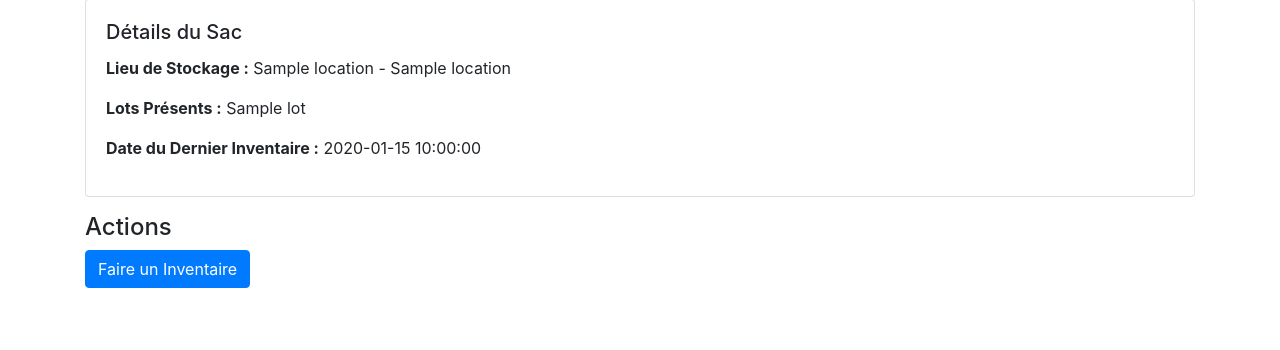
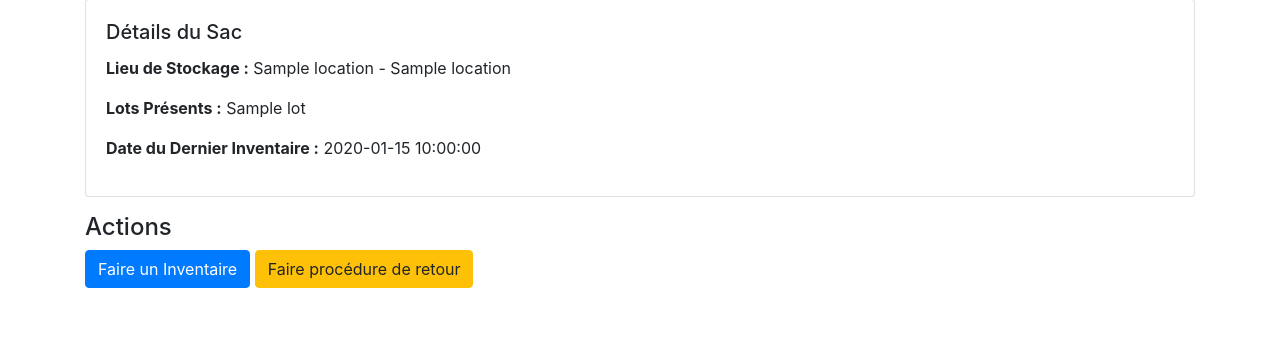
Before and after one commit to eloisarrazin84/eventsapps, a PHP site: page /sacs/bag_tracking.php?bag_id=1 in a window 1280 px wide. Shown: the part 95-445 px from the top of the page. Run offline with PHP 8.4, Linux system fonts and the light colour scheme; the visitor is signed in with stand-in values (Sample User, id 1); tables that the repository leaves empty or names only in its code hold one stand-in row (values such as "Sample post").

Commit message:
Update bag_tracking.php

```diff
--- a/sacs/bag_tracking.php
+++ b/sacs/bag_tracking.php
@@ -104,9 +104,7 @@ if ($_SERVER['REQUEST_METHOD'] === 'POST' && isset($_POST['submit_inventory']))
 
     <h4>Actions</h4>
     <button class="btn btn-primary" data-toggle="modal" data-target="#inventoryModal">Faire un Inventaire</button>
-   <?php if (isset($_SESSION['role']) && $_SESSION['role'] === 'admin'): ?>
-    <a href="/sacs/return_procedure.php?bag_id=<?php echo $bagId; ?>" class="btn btn-warning">Faire procédure de retour</a>
-<?php endif; ?>
+   <a href="check_access_return_procedure.php?bag_id=<?php echo $bagId; ?>" class="btn btn-warning">Faire procédure de retour</a>
 </div>
 
 <!-- Modal d'Inventaire -->
```
